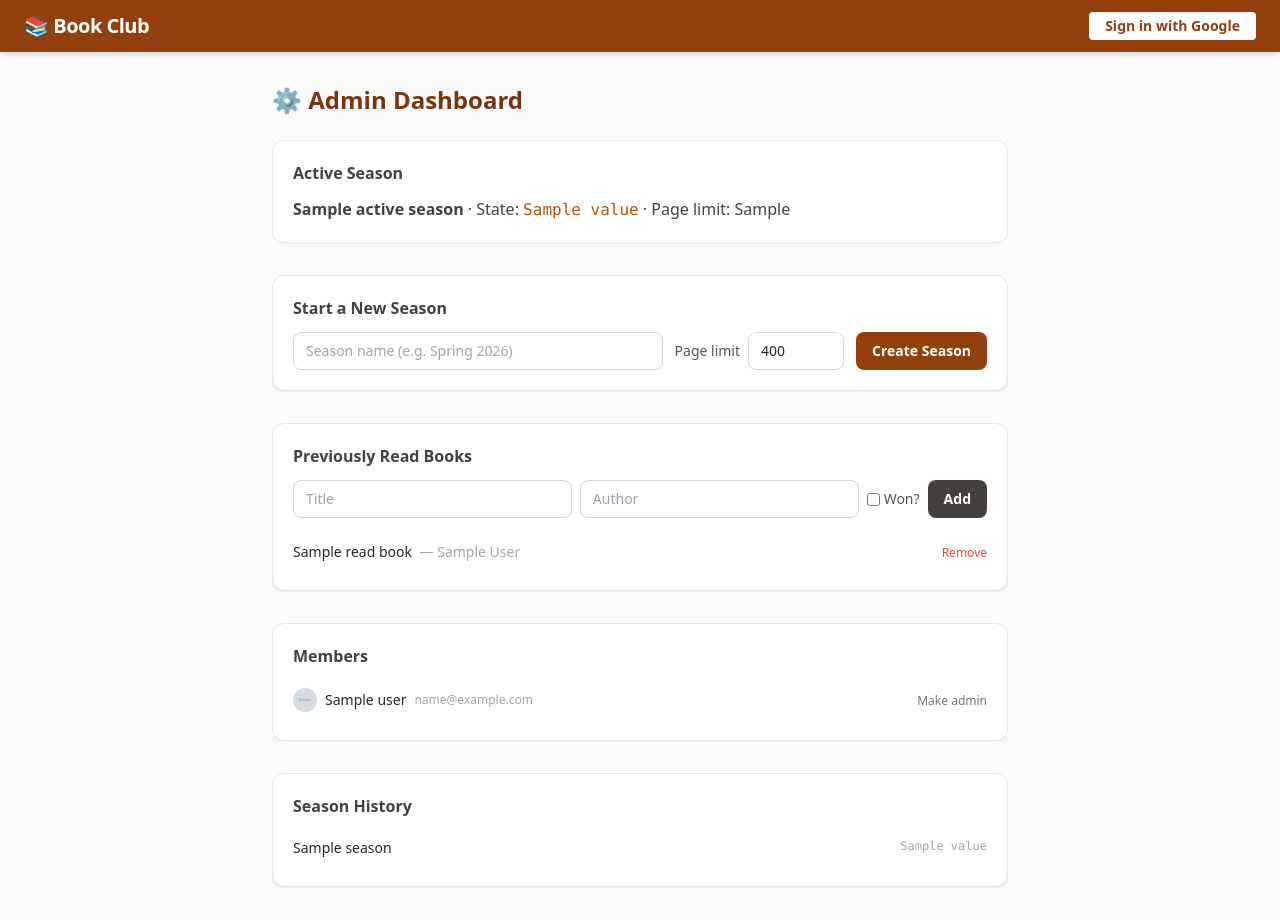
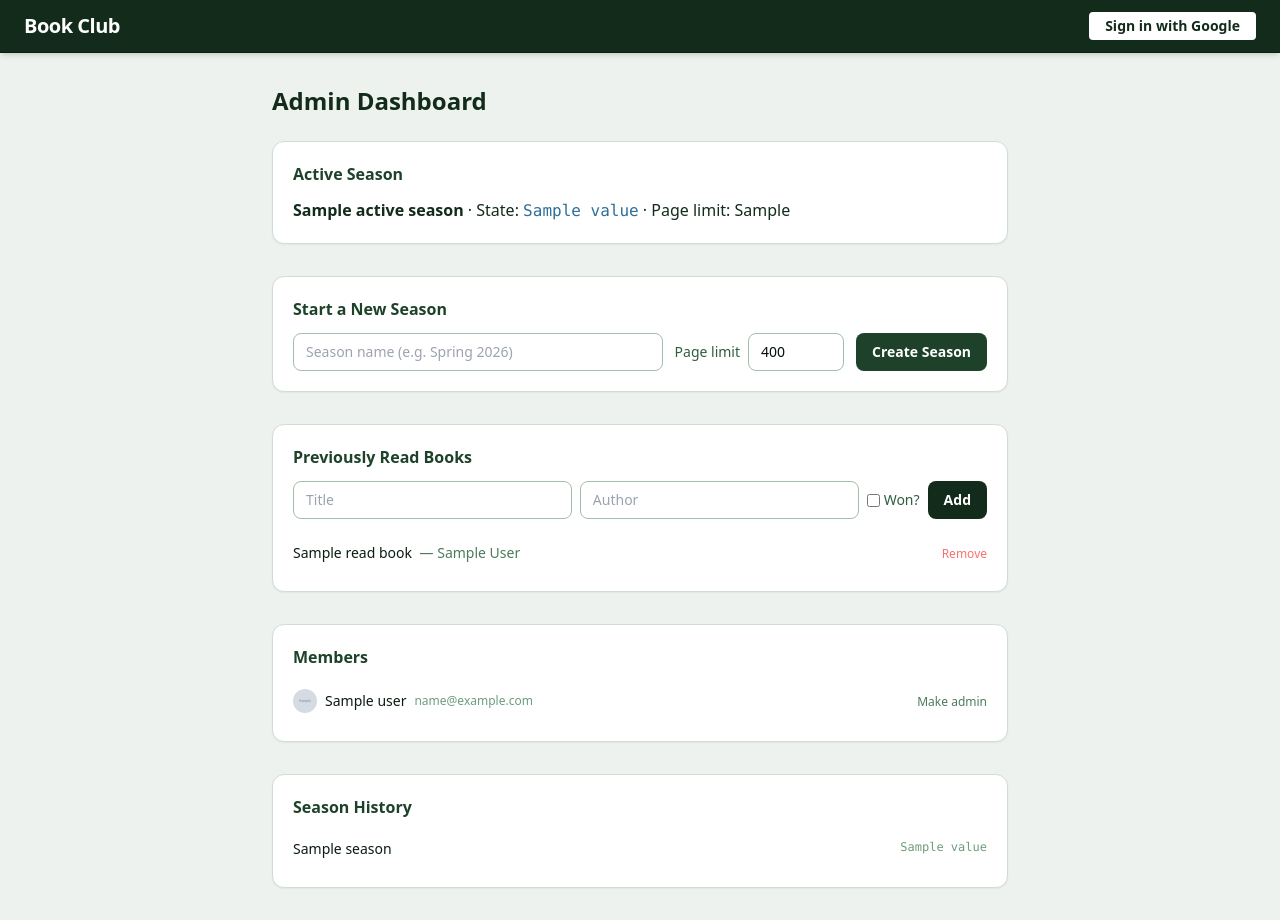
Before and after one commit to 89million/proj_con, a FastAPI app: template app/templates/admin.html in a window 1280 px wide. Before the commit the page ends 888 px from the top, so only its background shows below. Run offline with FastAPI, Linux system fonts and the light colour scheme; the template is opened without the code that fills it: most values are stand-ins (such as "Sample title", 1, 10 or a date in 2020); grey boxes marked "Sample" are stand-in pictures; parts of the project's set-up code (start-up, migrations or seed data) failed here and were passed over; some libraries are stand-ins or nearby versions.

Commit message:
change colors

```diff
--- a/app/templates/admin.html
+++ b/app/templates/admin.html
@@ -2,104 +2,103 @@
 {% block title %}Admin — Book Club{% endblock %}
 {% block content %}
 
-<h1 class="text-2xl font-bold text-amber-900 mb-6">⚙️ Admin Dashboard</h1>
+<h1 class="text-2xl font-bold text-forest-700 mb-6">Admin Dashboard</h1>
 
 <!-- Active season info -->
-<section class="mb-8 bg-white border border-stone-200 rounded-xl p-5 shadow-sm">
-  <h2 class="font-semibold text-stone-700 mb-3">Active Season</h2>
+<section class="mb-8 bg-white border border-forest-100 rounded-xl p-5 shadow-sm">
+  <h2 class="font-semibold text-forest-600 mb-3">Active Season</h2>
   {% if active_season %}
-    <p class="text-stone-700">
+    <p class="text-forest-700">
       <strong>{{ active_season.name }}</strong>
-      · State: <span class="font-mono text-amber-700">{{ active_season.state.value }}</span>
+      · State: <span class="font-mono text-sound-400">{{ active_season.state.value }}</span>
       · Page limit: {{ active_season.page_limit }}
     </p>
   {% else %}
-    <p class="text-stone-400 italic">No active season.</p>
+    <p class="text-forest-300 italic">No active season.</p>
   {% endif %}
 </section>
 
 <!-- Start new season -->
-<section class="mb-8 bg-white border border-stone-200 rounded-xl p-5 shadow-sm">
-  <h2 class="font-semibold text-stone-700 mb-3">Start a New Season</h2>
+<section class="mb-8 bg-white border border-forest-100 rounded-xl p-5 shadow-sm">
+  <h2 class="font-semibold text-forest-600 mb-3">Start a New Season</h2>
   <form method="post" action="/admin/season" class="flex flex-col sm:flex-row gap-3">
     <input
       name="name" type="text" required
       placeholder="Season name (e.g. Spring 2026)"
-      class="flex-1 border border-stone-300 rounded-lg px-3 py-2 text-sm focus:outline-none focus:ring-2 focus:ring-amber-400"
+      class="flex-1 border border-forest-200 rounded-lg px-3 py-2 text-sm focus:outline-none focus:ring-2 focus:ring-forest-400 text-forest-900"
     />
     <div class="flex items-center gap-2">
-      <label class="text-sm text-stone-600" for="page_limit">Page limit</label>
+      <label class="text-sm text-forest-500" for="page_limit">Page limit</label>
       <input
         id="page_limit" name="page_limit" type="number" value="400" min="1"
-        class="w-24 border border-stone-300 rounded-lg px-3 py-2 text-sm focus:outline-none focus:ring-2 focus:ring-amber-400"
+        class="w-24 border border-forest-200 rounded-lg px-3 py-2 text-sm focus:outline-none focus:ring-2 focus:ring-forest-400 text-forest-900"
       />
     </div>
-    <button class="bg-amber-800 text-white px-4 py-2 rounded-lg text-sm font-semibold hover:bg-amber-700 transition">
+    <button class="bg-forest-600 text-white px-4 py-2 rounded-lg text-sm font-semibold hover:bg-forest-500 transition">
       Create Season
     </button>
   </form>
 </section>
 
 <!-- Previously read books -->
-<section class="mb-8 bg-white border border-stone-200 rounded-xl p-5 shadow-sm">
-  <h2 class="font-semibold text-stone-700 mb-3">Previously Read Books</h2>
+<section class="mb-8 bg-white border border-forest-100 rounded-xl p-5 shadow-sm">
+  <h2 class="font-semibold text-forest-600 mb-3">Previously Read Books</h2>
 
-  <!-- Add book form -->
   <form method="post" action="/admin/read-books" class="flex flex-wrap gap-2 mb-4">
     <input name="title" type="text" required placeholder="Title"
-      class="flex-1 min-w-[160px] border border-stone-300 rounded-lg px-3 py-2 text-sm focus:outline-none focus:ring-2 focus:ring-amber-400"
+      class="flex-1 min-w-[160px] border border-forest-200 rounded-lg px-3 py-2 text-sm focus:outline-none focus:ring-2 focus:ring-forest-400 text-forest-900"
     />
     <input name="author" type="text" required placeholder="Author"
-      class="flex-1 min-w-[140px] border border-stone-300 rounded-lg px-3 py-2 text-sm focus:outline-none focus:ring-2 focus:ring-amber-400"
+      class="flex-1 min-w-[140px] border border-forest-200 rounded-lg px-3 py-2 text-sm focus:outline-none focus:ring-2 focus:ring-forest-400 text-forest-900"
     />
-    <label class="flex items-center gap-1 text-sm text-stone-600">
-      <input type="checkbox" name="won" value="true" class="accent-amber-700" />
+    <label class="flex items-center gap-1 text-sm text-forest-500">
+      <input type="checkbox" name="won" value="true" class="accent-forest-600" />
       Won?
     </label>
-    <button class="bg-stone-700 text-white px-4 py-2 rounded-lg text-sm font-semibold hover:bg-stone-600 transition">
+    <button class="bg-forest-700 text-white px-4 py-2 rounded-lg text-sm font-semibold hover:bg-forest-600 transition">
       Add
     </button>
   </form>
 
   {% if read_books %}
-  <ul class="divide-y divide-stone-100">
+  <ul class="divide-y divide-forest-50">
     {% for rb in read_books %}
     <li class="flex items-center justify-between py-2 text-sm">
       <div>
-        <span class="font-medium">{{ rb.title }}</span>
-        <span class="text-stone-400 ml-1">— {{ rb.author }}</span>
+        <span class="font-medium text-forest-800">{{ rb.title }}</span>
+        <span class="text-forest-400 ml-1">— {{ rb.author }}</span>
         {% if rb.won %}
-          <span class="ml-2 text-xs bg-amber-100 text-amber-800 rounded px-1.5 py-0.5 font-semibold">🏆 Winner</span>
+          <span class="ml-2 text-xs bg-sound-100 text-sound-500 rounded px-1.5 py-0.5 font-semibold">Winner</span>
         {% endif %}
       </div>
       <form method="post" action="/admin/read-books/{{ rb.id }}/delete">
-        <button class="text-red-500 hover:text-red-700 text-xs font-medium">Remove</button>
+        <button class="text-red-400 hover:text-red-600 text-xs font-medium">Remove</button>
       </form>
     </li>
     {% endfor %}
   </ul>
   {% else %}
-    <p class="text-stone-400 italic text-sm">No books added yet.</p>
+    <p class="text-forest-300 italic text-sm">No books added yet.</p>
   {% endif %}
 </section>
 
 <!-- Members -->
-<section class="mb-8 bg-white border border-stone-200 rounded-xl p-5 shadow-sm">
-  <h2 class="font-semibold text-stone-700 mb-3">Members</h2>
-  <ul class="divide-y divide-stone-100">
+<section class="mb-8 bg-white border border-forest-100 rounded-xl p-5 shadow-sm">
+  <h2 class="font-semibold text-forest-600 mb-3">Members</h2>
+  <ul class="divide-y divide-forest-50">
     {% for u in all_users %}
     <li class="flex items-center justify-between py-2 text-sm">
       <div class="flex items-center gap-2">
         {% if u.avatar_url %}
           <img src="{{ u.avatar_url }}" class="w-6 h-6 rounded-full" alt="" />
         {% endif %}
-        <span class="font-medium">{{ u.name }}</span>
-        <span class="text-stone-400 text-xs">{{ u.email }}</span>
-        {% if u.is_admin %}<span class="text-xs bg-amber-100 text-amber-800 rounded px-1.5 py-0.5 font-semibold">Admin</span>{% endif %}
+        <span class="font-medium text-forest-800">{{ u.name }}</span>
+        <span class="text-forest-300 text-xs">{{ u.email }}</span>
+        {% if u.is_admin %}<span class="text-xs bg-forest-100 text-forest-600 rounded px-1.5 py-0.5 font-semibold">Admin</span>{% endif %}
       </div>
       {% if u.id != user.id %}
       <form method="post" action="/admin/users/{{ u.id }}/toggle-admin">
-        <button class="text-stone-500 hover:text-stone-700 text-xs font-medium">
+        <button class="text-forest-400 hover:text-forest-600 text-xs font-medium">
           {% if u.is_admin %}Remove admin{% else %}Make admin{% endif %}
         </button>
       </form>
@@ -111,13 +110,13 @@
 
 <!-- Season history -->
 {% if all_seasons %}
-<section class="bg-white border border-stone-200 rounded-xl p-5 shadow-sm">
-  <h2 class="font-semibold text-stone-700 mb-3">Season History</h2>
-  <ul class="divide-y divide-stone-100 text-sm">
+<section class="bg-white border border-forest-100 rounded-xl p-5 shadow-sm">
+  <h2 class="font-semibold text-forest-600 mb-3">Season History</h2>
+  <ul class="divide-y divide-forest-50 text-sm">
     {% for s in all_seasons %}
     <li class="py-2 flex justify-between">
-      <span class="font-medium">{{ s.name }}</span>
-      <span class="font-mono text-stone-400 text-xs">{{ s.state.value }}</span>
+      <span class="font-medium text-forest-800">{{ s.name }}</span>
+      <span class="font-mono text-forest-300 text-xs">{{ s.state.value }}</span>
     </li>
     {% endfor %}
   </ul>
--- a/app/templates/base.html
+++ b/app/templates/base.html
@@ -5,36 +5,69 @@
   <meta name="viewport" content="width=device-width, initial-scale=1.0" />
   <title>{% block title %}Book Club{% endblock %}</title>
   <script src="https://cdn.tailwindcss.com"></script>
+  <script>
+    tailwind.config = {
+      theme: {
+        extend: {
+          colors: {
+            forest: {
+              50:  '#edf2ee',
+              100: '#cfddd3',
+              200: '#a2bfaa',
+              300: '#6f9c7a',
+              400: '#4a7c5a',
+              500: '#2f5e3f',
+              600: '#1d4229',
+              700: '#122b1a',
+              800: '#0b1c11',
+              900: '#060f09',
+            },
+            sound: {
+              50:  '#eef3f8',
+              100: '#cddde9',
+              200: '#97bcd3',
+              300: '#5592b5',
+              400: '#2f6e96',
+              500: '#1a4e70',
+              600: '#10334d',
+              700: '#0a2236',
+              800: '#061521',
+              900: '#030c13',
+            },
+          },
+        },
+      },
+    }
+  </script>
   <script src="https://unpkg.com/htmx.org@1.9.12"></script>
   <style>
-    [x-cloak] { display: none !important; }
+    body { background-color: #edf2ee; }
     .drag-handle { cursor: grab; }
     .drag-handle:active { cursor: grabbing; }
     .sortable-ghost { opacity: 0.4; }
   </style>
 </head>
-<body class="bg-stone-50 text-stone-800 min-h-screen font-sans">
+<body class="text-forest-900 min-h-screen font-sans">
 
   <!-- Nav -->
-  <nav class="bg-amber-800 text-white px-6 py-3 flex items-center justify-between shadow-md">
-    <a href="/" class="text-xl font-bold tracking-tight">📚 Book Club</a>
+  <nav class="bg-forest-700 text-white px-6 py-3 flex items-center justify-between shadow-md border-b border-forest-800">
+    <a href="/" class="text-xl font-bold tracking-tight">Book Club</a>
     <div class="flex items-center gap-4 text-sm">
       {% if user %}
         {% if user.avatar_url %}
-          <img src="{{ user.avatar_url }}" class="w-8 h-8 rounded-full border-2 border-amber-200" alt="{{ user.name }}" />
+          <img src="{{ user.avatar_url }}" class="w-8 h-8 rounded-full border-2 border-forest-400" alt="{{ user.name }}" />
         {% endif %}
-        <span class="font-medium">{{ user.name }}</span>
+        <span class="font-medium opacity-90">{{ user.name }}</span>
         {% if user.is_admin %}
-          <a href="/admin" class="bg-amber-600 hover:bg-amber-500 px-3 py-1 rounded text-xs font-semibold">Admin</a>
+          <a href="/admin" class="bg-forest-500 hover:bg-forest-400 px-3 py-1 rounded text-xs font-semibold transition">Admin</a>
         {% endif %}
-        <a href="/auth/logout" class="hover:underline opacity-80">Sign out</a>
+        <a href="/auth/logout" class="hover:underline opacity-60 text-xs">Sign out</a>
       {% else %}
-        <a href="/auth/login" class="bg-white text-amber-800 font-semibold px-4 py-1 rounded hover:bg-amber-100">Sign in with Google</a>
+        <a href="/auth/login" class="bg-white text-forest-700 font-semibold px-4 py-1 rounded hover:bg-forest-50 transition">Sign in with Google</a>
       {% endif %}
     </div>
   </nav>
 
-  <!-- Flash / banner area -->
   {% block banner %}{% endblock %}
 
   <main class="max-w-3xl mx-auto px-4 py-8">
```
Also changed, not shown: app/templates/bracket.html (+25 -27 lines), app/templates/complete.html (+7 -8 lines), app/templates/landing.html (+4 -4 lines), app/templates/no_season.html (+4 -4 lines), app/templates/partials/waiting_on.html (+5 -5 lines), app/templates/ranking.html (+13 -15 lines), app/templates/submit.html (+20 -20 lines).
